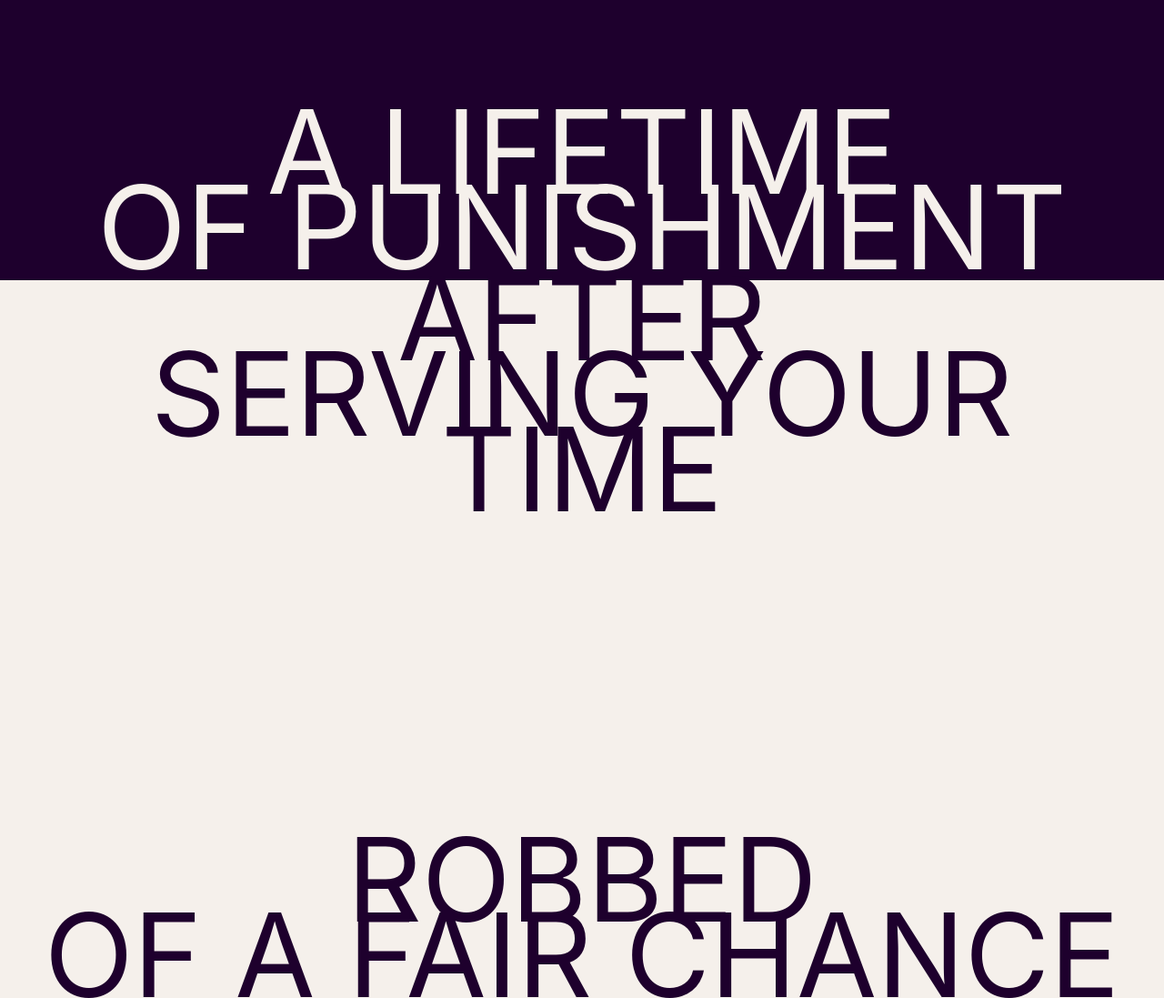
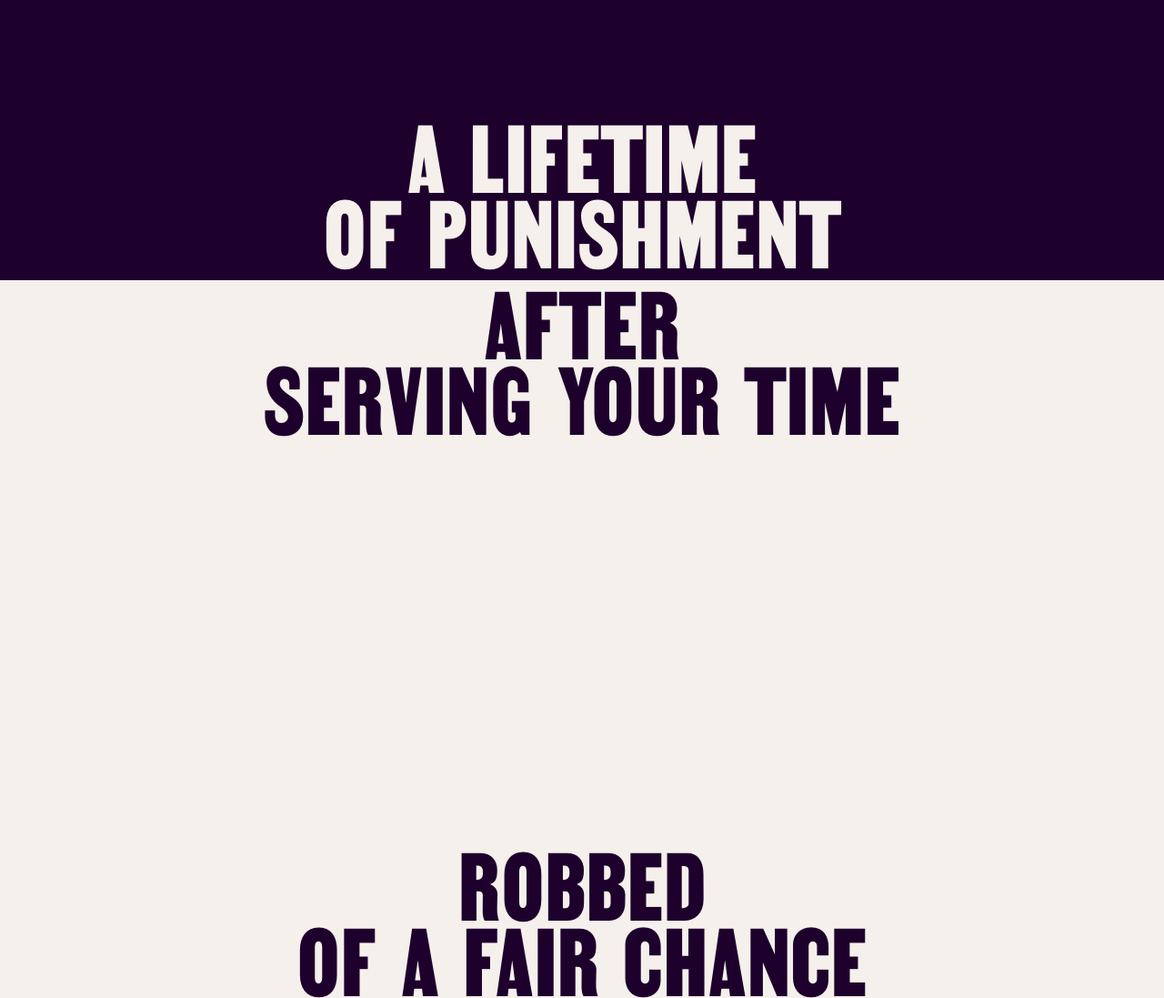
Before and after one commit to gmarraro/tfcp, a Gatsby site: page / in a window 1280 px wide. Shown: the part 580-1677 px from the top of the page at 91% size. Built offline with nearby package versions, Linux system fonts and the light colour scheme; Gatsby itself is replaced by a stand-in of ours.

```diff
--- a/src/components/splitText/splitText.js
+++ b/src/components/splitText/splitText.js
@@ -5,10 +5,10 @@
 const SplitText = (props) => (
     <div id='split-text-container'>
         <div id={props.startsWithPurplr ? 'base-dark' : 'base-light'} className='split-text-top'>
-            <p id='text-item-top'> {props.firstHalfTop} <br></br> {props.firstHalfBottom}</p>
+            <h1 id='text-item-top'> {props.firstHalfTop} <br></br> {props.firstHalfBottom}</h1>
         </div>
         <div id={!props.startsWithPurplr ? 'base-dark' : 'base-light'} className='split-text-bottom'>
-            <p id='text-item-bottom'> {props.secondHalfTop} <br></br> {props.secondHalfBottom} </p>
+            <h1 id='text-item-bottom'> {props.secondHalfTop} <br></br> {props.secondHalfBottom} </h1>
         </div>
     </div >
 )
```
